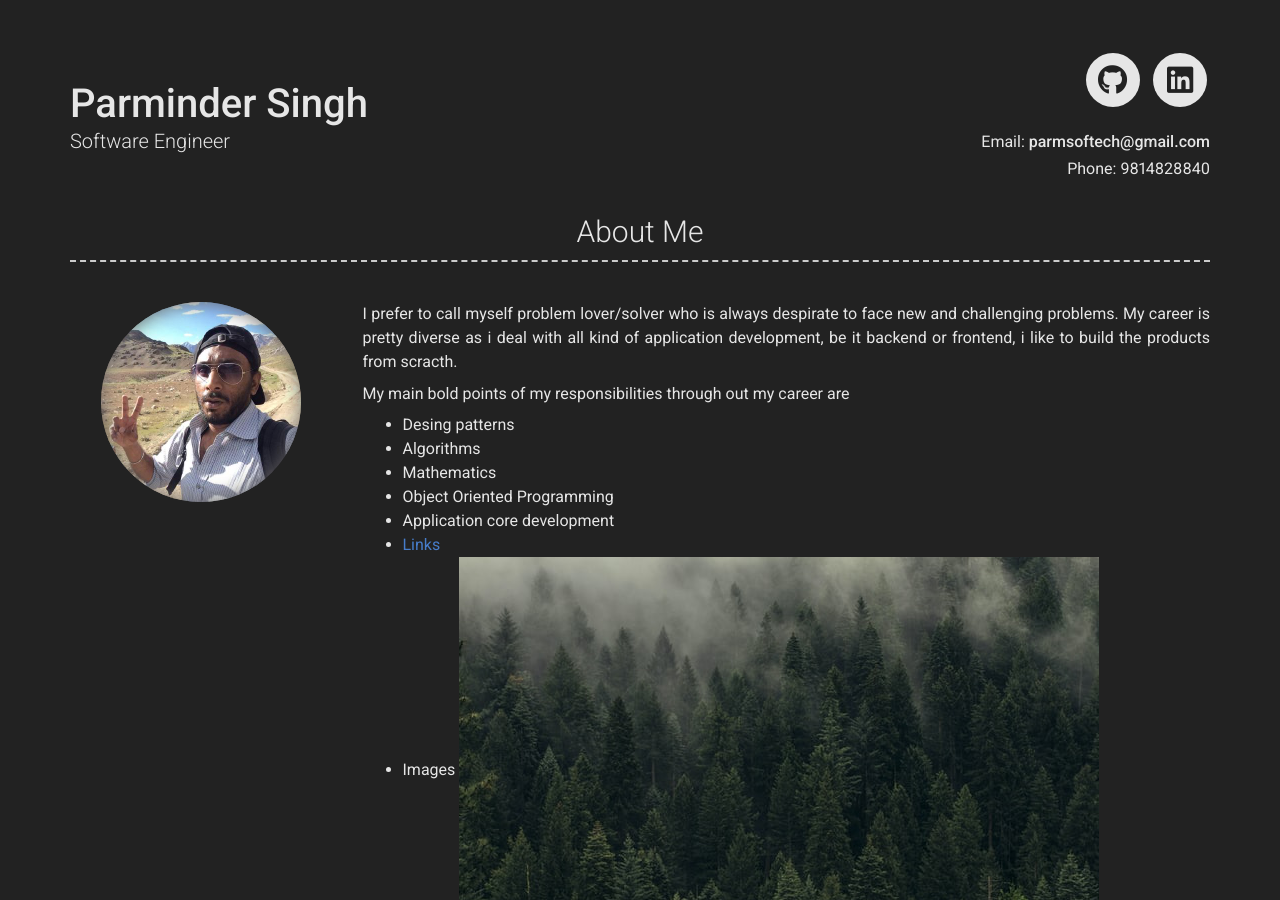
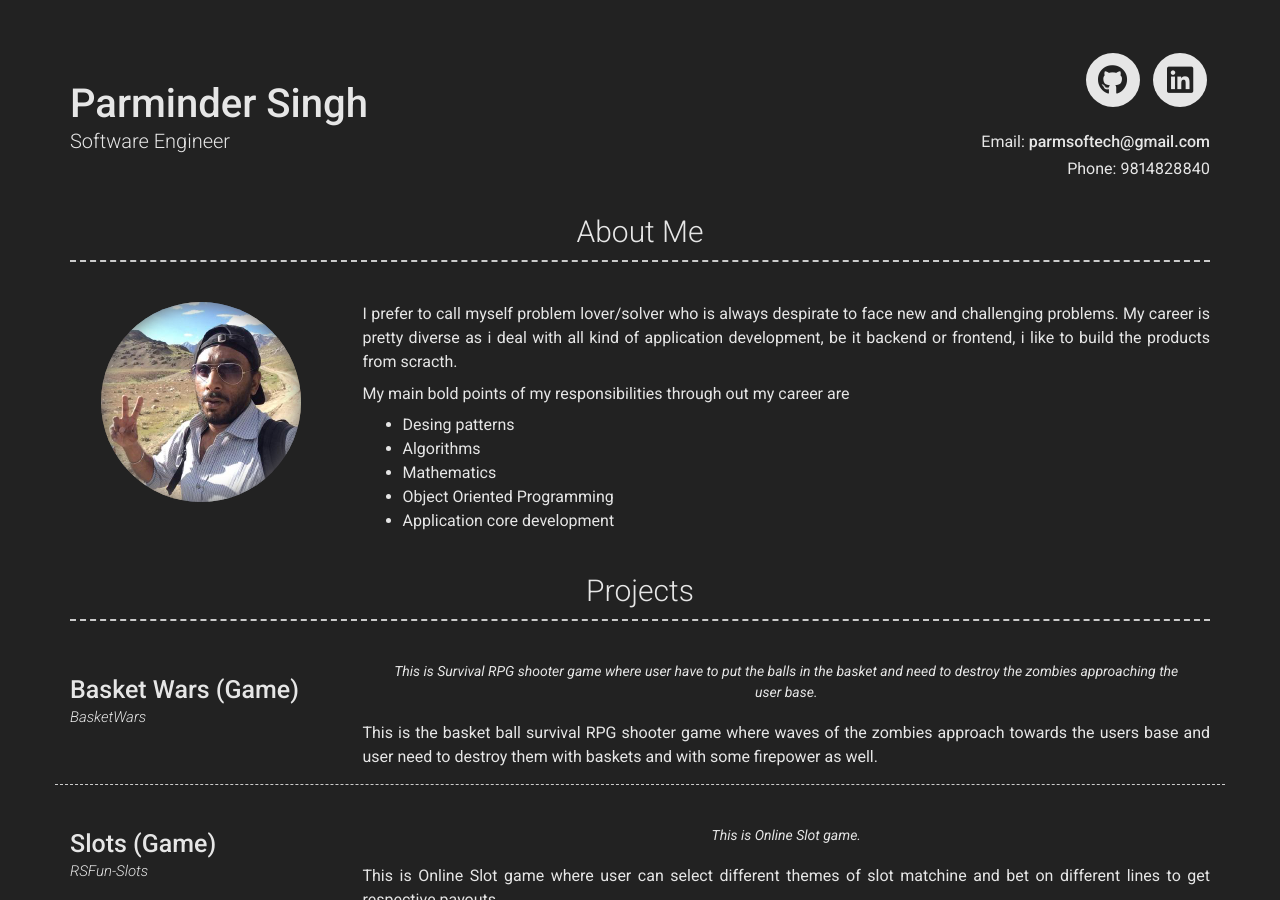
Before and after one commit to daydreamer-parminder/profile, a Jekyll site: the page built from index.md, in a window 1280 px wide and 900 px high. Built offline with Jekyll 4.4.1, drawn with Linux system fonts in a browser that asks for light colours; nearby versions of some CDN libraries.

Commit message:
final fix

```diff
--- a/_config.yml
+++ b/_config.yml
@@ -41,8 +41,6 @@
     - Mathematics
     - Object Oriented Programming
     - Application core development
-    - <a href="google.com">Links</a>
-    - Images ![alt text](/images/landscape-trees.jpg "Trees")
 
 content:
   - title: Projects # Title for the section
```
